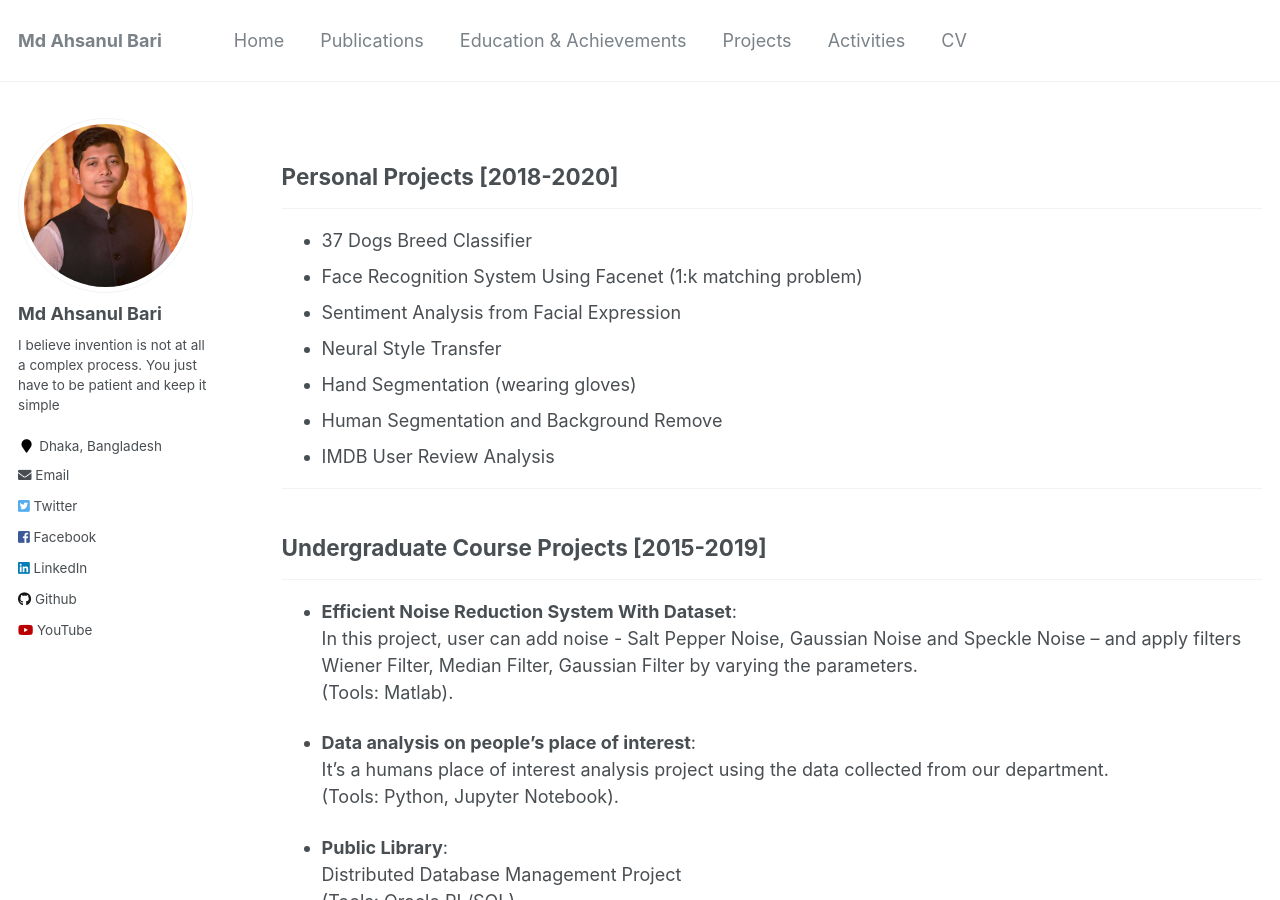
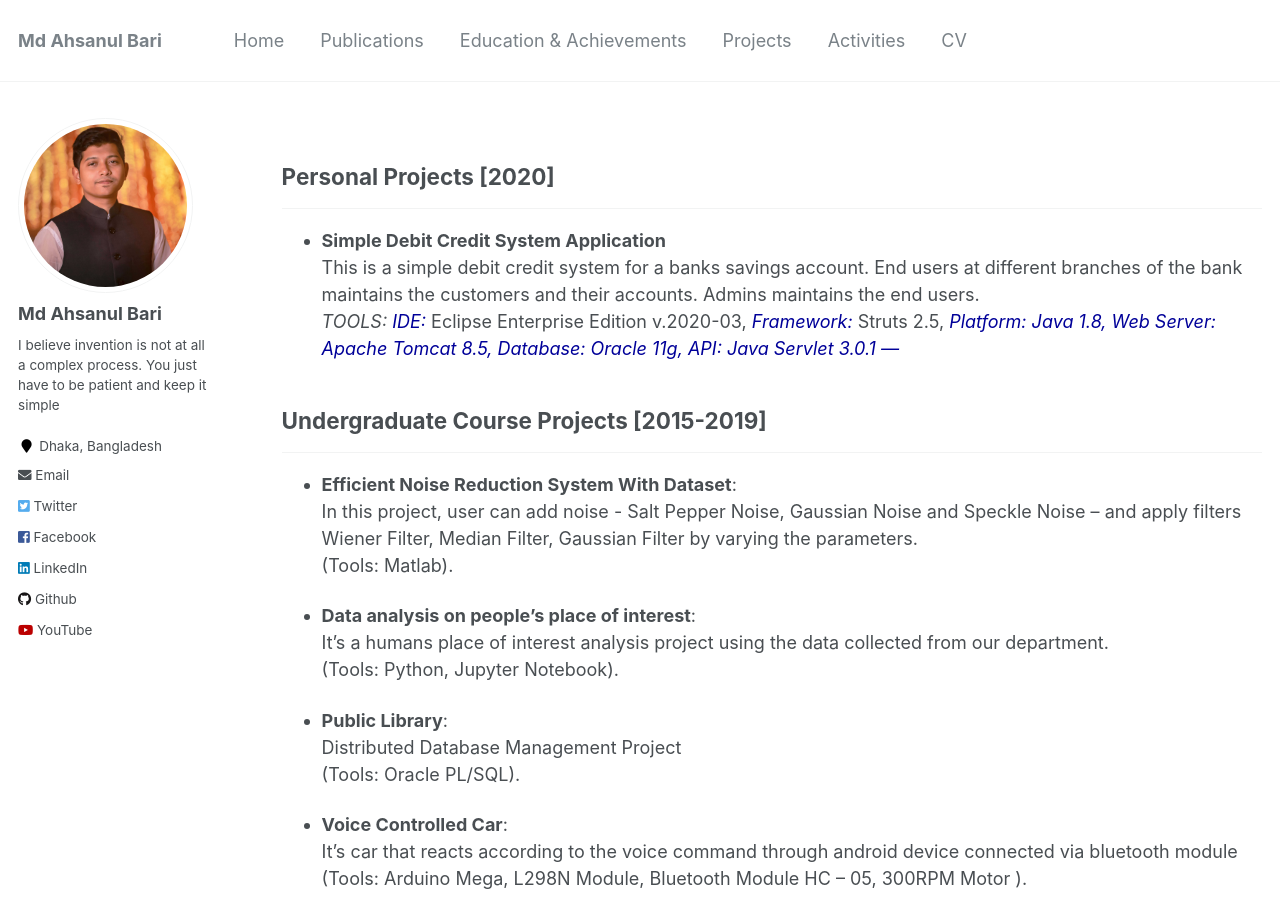
Before and after one commit to GProDevik/AhsanulBariRomih, a Jekyll site: the page built from _pages/projects.md, in a window 1280 px wide and 900 px high. Built offline with Jekyll 4.4.1, drawn with Linux system fonts in a browser that asks for light colours.

Commit message:
Update projects.md

```diff
--- a/_pages/projects.md
+++ b/_pages/projects.md
@@ -5,18 +5,16 @@ permalink: /projects/
 author_profile: true
 ---
 
-## Personal Projects [2018-2020]
+## Personal Projects [2020]
 
 ---
 
-- 37 Dogs Breed Classifier
-- Face Recognition System Using Facenet (1:k matching problem)
-- Sentiment Analysis from Facial Expression
-- Neural Style Transfer
-- Hand Segmentation (wearing gloves)
-- Human Segmentation and Background Remove
-- IMDB User Review Analysis
-
+- **Simple Debit Credit System Application**
+  <br />
+  This is a simple debit credit system for a banks savings account. End users at different branches of the bank maintains the customers and their accounts. Admins maintains the end users.
+  <br />
+  *TOOLS:*
+  <i style='color:#000099;'>IDE:</i> Eclipse Enterprise Edition v.2020-03, <i style='color:#000099;'> Framework:</i> Struts 2.5, <i style='color:#000099;'>Platform:<i/> Java 1.8, <i style='color:#000099;'>Web Server: <i/> Apache Tomcat 8.5, <i style='color:#000099;'>Database:<i/> Oracle 11g, <i style='color:#000099;'>API:<i/> Java Servlet 3.0.1
 ---
 
 
```
